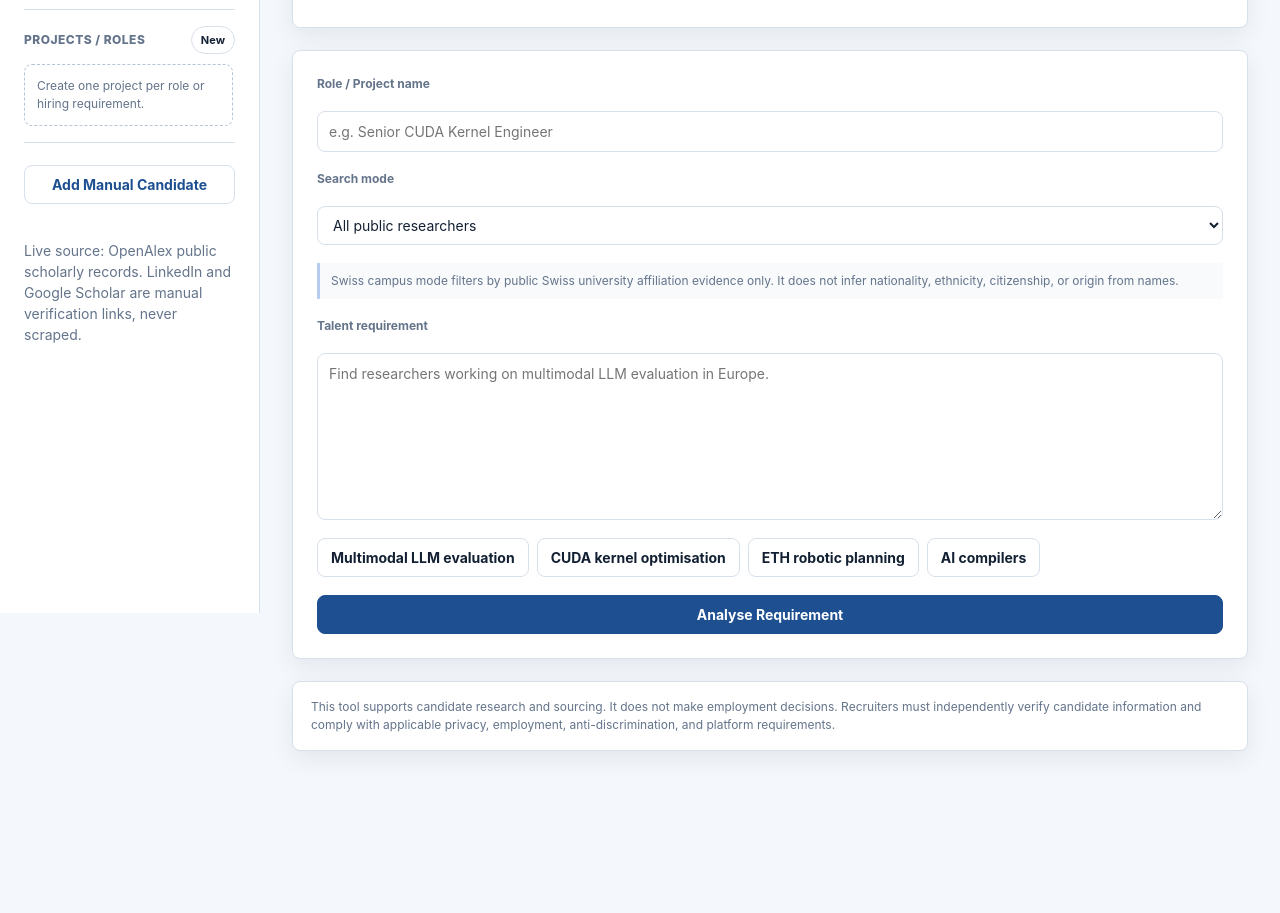
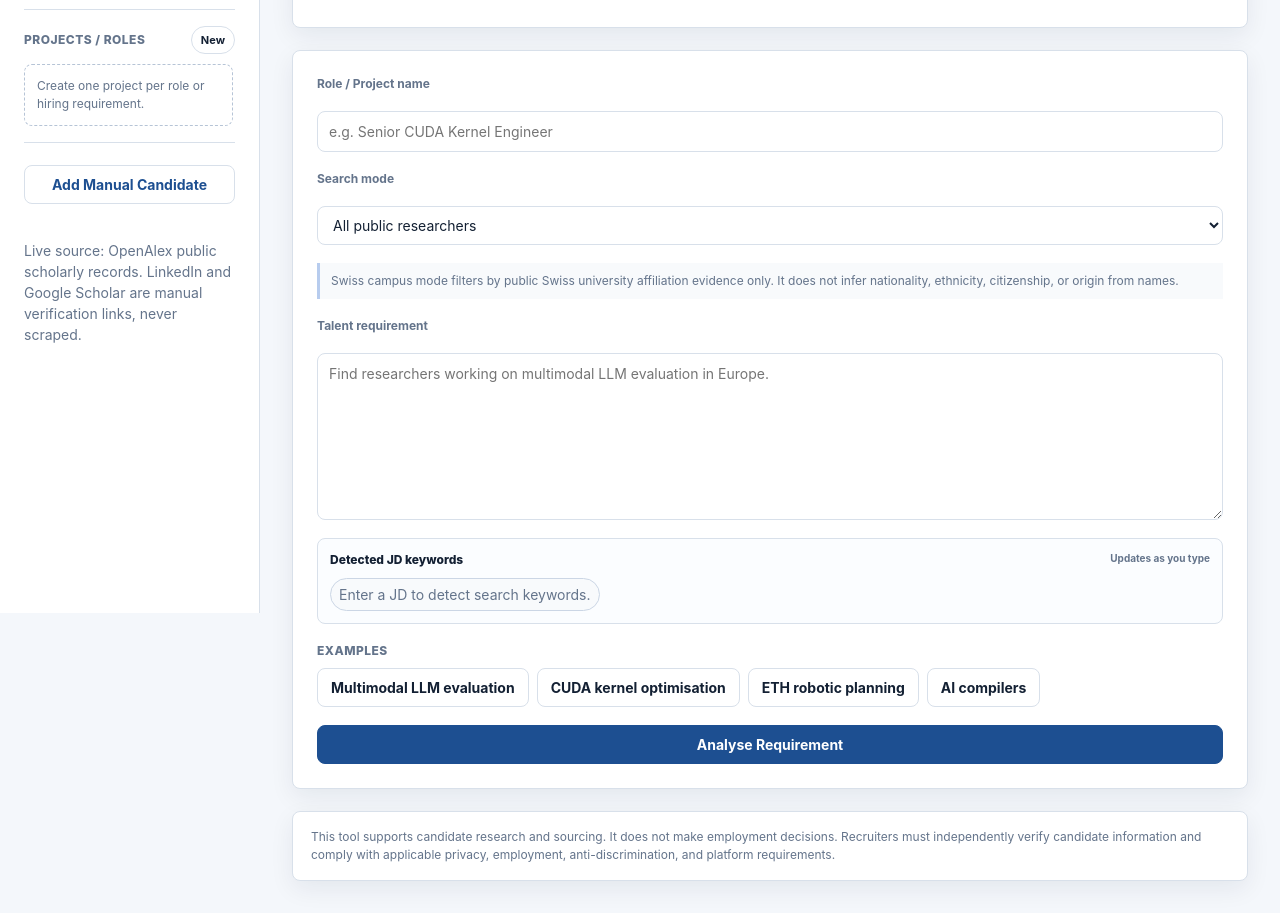
Before and after one commit to ruizhangruirui/Team-Management, a plain HTML site: page index.html in a window 1280 px wide. Shown: the part 187-1100 px from the top of the page. Before the commit the page ends 970 px from the top, so only its background shows below. Drawn offline with Linux system fonts and the light colour scheme.

Commit message:
Add dynamic JD keyword preview

```diff
--- a/app.js
+++ b/app.js
@@ -532,7 +532,9 @@ function bindEvents() {
   $all(".nav-btn").forEach((button) => button.addEventListener("click", () => switchView(button.dataset.view)));
   $all("[data-example]").forEach((button) => button.addEventListener("click", () => {
     $("#requirementInput").value = button.dataset.example;
+    renderJdKeywordPreview();
   }));
+  $("#requirementInput").addEventListener("input", renderJdKeywordPreview);
   $("#analyseBtn").addEventListener("click", analyseRequirement);
   $("#newProjectBtn").addEventListener("click", newProjectDraft);
   $("#startResearchBtn").addEventListener("click", startResearch);
@@ -554,6 +556,7 @@ function newProjectDraft() {
   $("#projectTitleInput").value = "";
   $("#searchModeSelect").value = "openalex";
   $("#requirementInput").value = "";
+  renderJdKeywordPreview();
   $("#criteriaSection").classList.add("is-hidden");
   $("#resultsSection").classList.add("is-hidden");
   resetFilters();
@@ -594,6 +597,7 @@ function renderActiveProject() {
   $("#projectTitleInput").value = project?.title || "";
   $("#searchModeSelect").value = project?.searchMode || "openalex";
   $("#requirementInput").value = project?.originalRequest || "";
+  renderJdKeywordPreview();
   if (!project?.criteria) {
     $("#criteriaSection").classList.add("is-hidden");
     $("#resultsSection").classList.add("is-hidden");
@@ -608,6 +612,27 @@ function renderActiveProject() {
   } else {
     $("#resultsSection").classList.add("is-hidden");
   }
+}
+
+function renderJdKeywordPreview() {
+  const container = $("#jdKeywordPreview");
+  if (!container) return;
+  const input = $("#requirementInput").value.trim();
+  if (!input) {
+    container.innerHTML = `<span class="chip muted-chip">Enter a JD to detect search keywords.</span>`;
+    return;
+  }
+  const terms = extractJdTerms(input);
+  const detected = unique([
+    ...terms.skills,
+    ...terms.topics,
+    ...terms.phrases,
+    ...terms.universities,
+    ...terms.locations,
+  ]).slice(0, 18);
+  container.innerHTML = detected.length
+    ? detected.map((term) => `<span class="chip">${escapeHtml(term)}</span>`).join("")
+    : `<span class="chip muted-chip">No strong technical keywords detected yet.</span>`;
 }
 
 async function analyseRequirement() {
--- a/index.html
+++ b/index.html
@@ -4,7 +4,7 @@
     <meta charset="UTF-8" />
     <meta name="viewport" content="width=device-width, initial-scale=1.0" />
     <title>AI Talent Research Workspace</title>
-    <link rel="stylesheet" href="./styles.css?v=20260714-project-update" />
+    <link rel="stylesheet" href="./styles.css?v=20260714-dynamic-keywords" />
   </head>
   <body>
     <div class="app-shell">
@@ -53,6 +53,16 @@
             <p class="campus-note">Swiss campus mode filters by public Swiss university affiliation evidence only. It does not infer nationality, ethnicity, citizenship, or origin from names.</p>
             <label for="requirementInput">Talent requirement</label>
             <textarea id="requirementInput" rows="7" placeholder="Find researchers working on multimodal LLM evaluation in Europe."></textarea>
+            <div class="detected-keywords" aria-live="polite">
+              <div class="detected-keywords-head">
+                <span>Detected JD keywords</span>
+                <small>Updates as you type</small>
+              </div>
+              <div id="jdKeywordPreview" class="chips">
+                <span class="chip muted-chip">Enter a JD to detect search keywords.</span>
+              </div>
+            </div>
+            <p class="example-label">Examples</p>
             <div class="examples" aria-label="Example inputs">
               <button type="button" data-example="Find researchers working on multimodal LLM evaluation in Europe.">Multimodal LLM evaluation</button>
               <button type="button" data-example="Find senior engineers with experience in CUDA kernel optimisation.">CUDA kernel optimisation</button>
@@ -169,6 +179,6 @@
     </dialog>
 
     <div id="toast" class="toast" role="status" aria-live="polite"></div>
-    <script src="./app.js?v=20260714-project-update"></script>
+    <script src="./app.js?v=20260714-dynamic-keywords"></script>
   </body>
 </html>
--- a/styles.css
+++ b/styles.css
@@ -334,6 +334,38 @@ summary:focus-visible {
   gap: 8px;
 }
 
+.example-label {
+  margin: 0 0 -10px;
+  color: var(--muted);
+  font-size: 12px;
+  font-weight: 850;
+  letter-spacing: 0.04em;
+  text-transform: uppercase;
+}
+
+.detected-keywords {
+  display: grid;
+  gap: 9px;
+  border: 1px solid var(--line);
+  border-radius: 8px;
+  background: #fbfdff;
+  padding: 12px;
+}
+
+.detected-keywords-head {
+  display: flex;
+  justify-content: space-between;
+  gap: 12px;
+  color: var(--ink);
+  font-size: 12px;
+  font-weight: 850;
+}
+
+.detected-keywords-head small {
+  color: var(--muted);
+  font-weight: 700;
+}
+
 .section-heading,
 .dialog-head {
   display: flex;
@@ -387,6 +419,11 @@ summary:focus-visible {
   color: #253650;
   max-width: 100%;
   padding: 5px 8px;
+}
+
+.muted-chip {
+  background: #f8fafc;
+  color: var(--muted);
 }
 
 .chip button {
```
